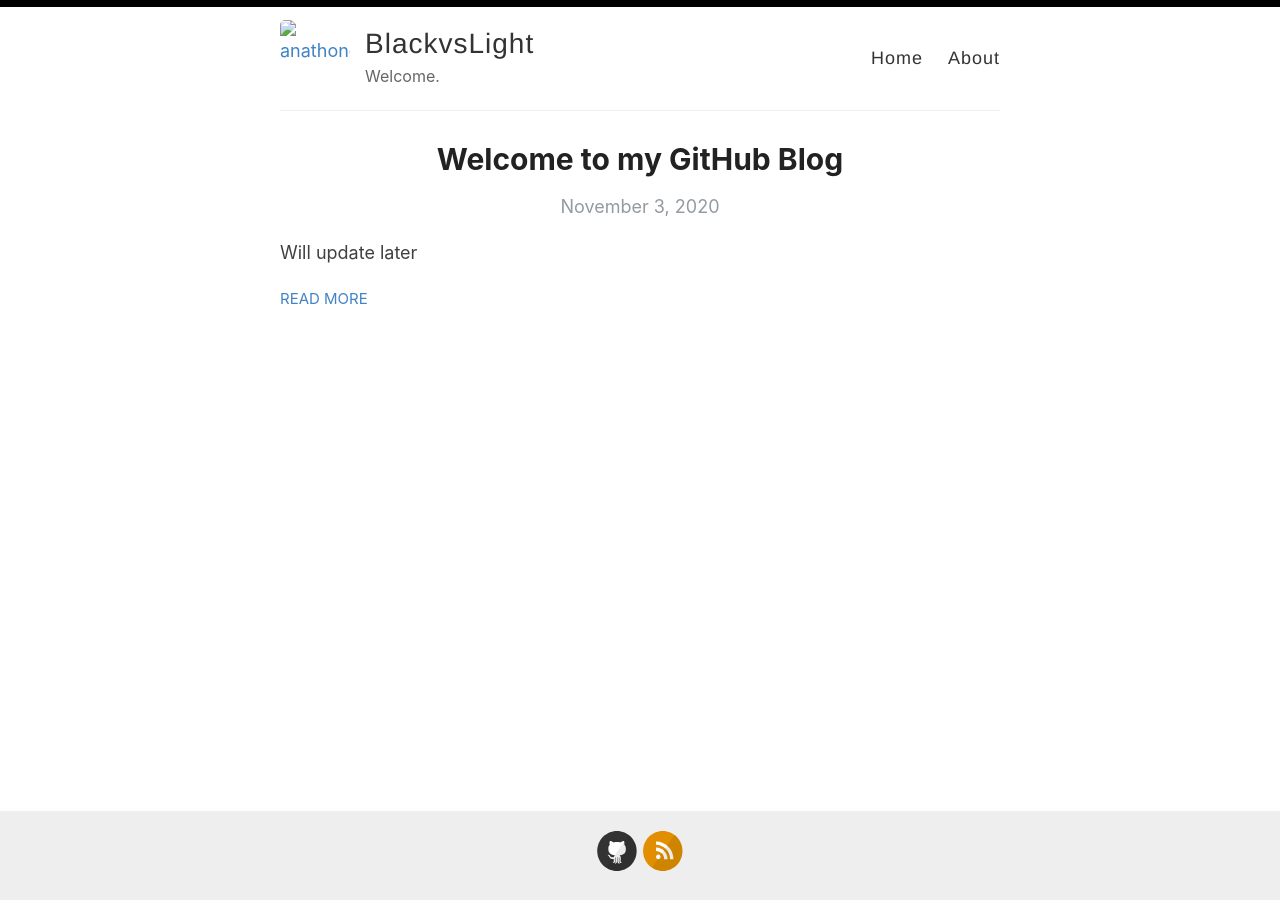
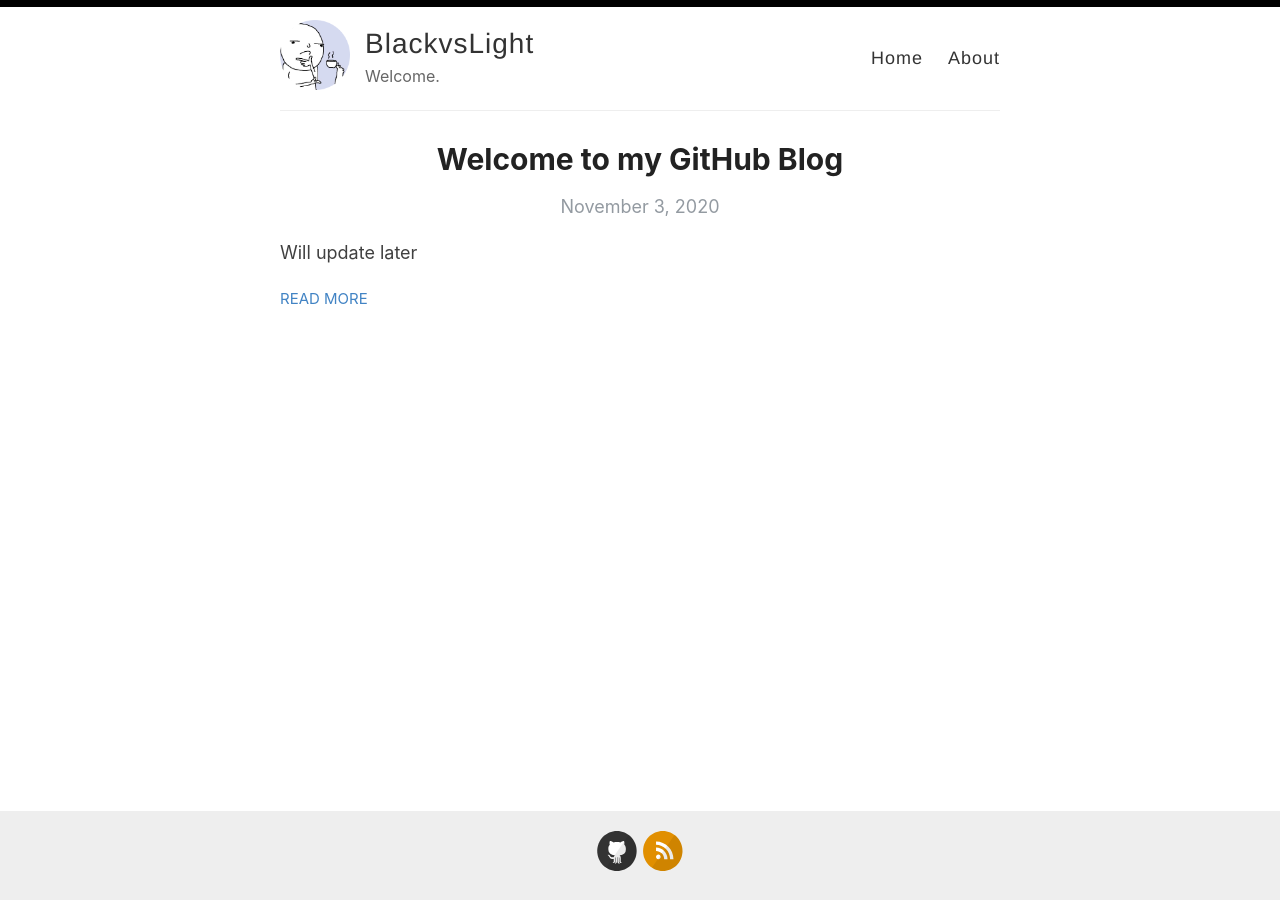
Before and after one commit to anathonous/anathonous.github.io, a Jekyll site: the page built from index.html, in a window 1280 px wide. Built offline with Jekyll 4.4.1, drawn with Linux system fonts in a browser that asks for light colours; the list of posts is cut into pages by our own code.

Commit message:
Update _config.yml

```diff
--- a/_config.yml
+++ b/_config.yml
@@ -12,7 +12,7 @@ author: Black vs Light
 description: Welcome.
 
 # URL of your avatar or profile pic (you could use your GitHub profile pic)
-avatar: /master/images/icon.png
+avatar: /images/icon.png
 
 #
 # Flags below are optional
```
